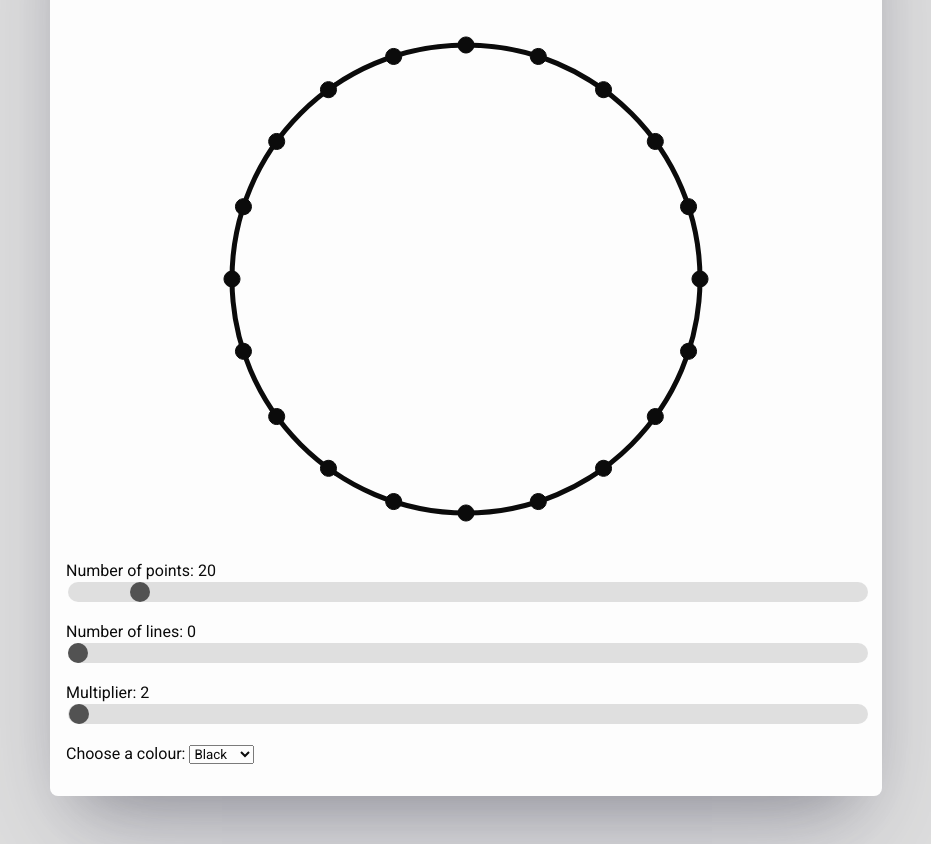
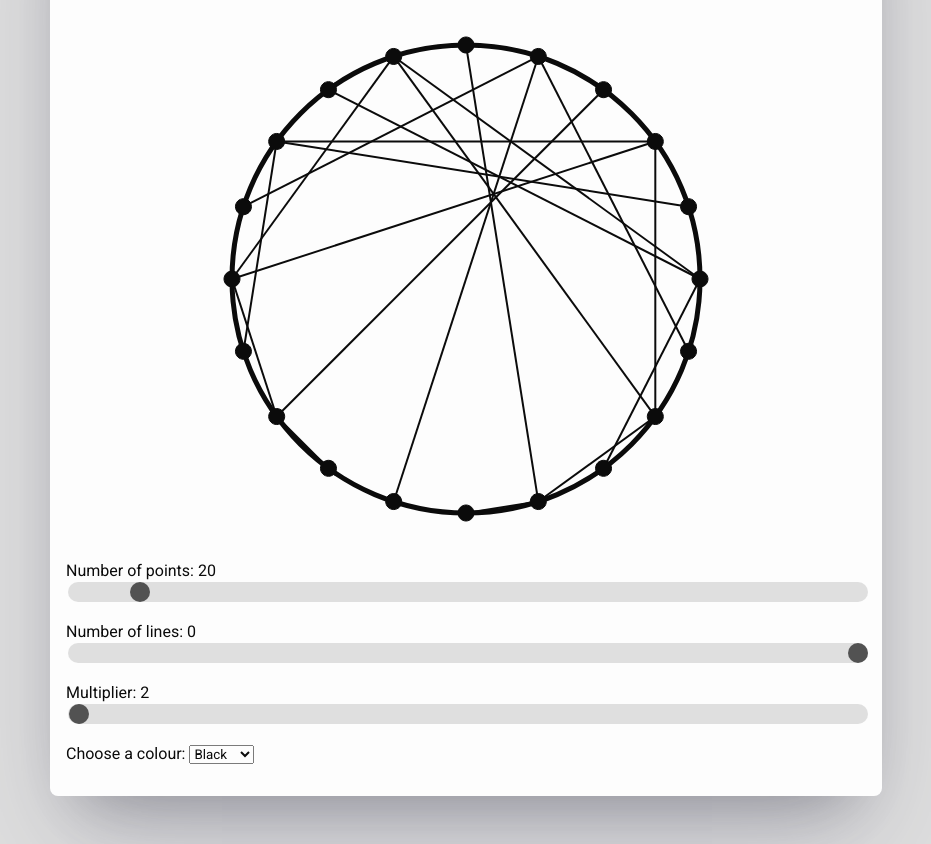
Before and after one commit to wpinrui/circleArt, a plain HTML site: page index.html in a window 1280 px wide. Shown: the part 207-1051 px from the top of the page, without its empty margins (174-1105 px from the left). Drawn offline with Linux system fonts and the light colour scheme.

Commit message:
changed default num of lines to 20

```diff
--- a/index.html
+++ b/index.html
@@ -52,7 +52,7 @@
       <input type="range" min="0" max="250" value="20" step="2" class="slider" id="num-points">
       <div style="margin-bottom: 1em;"></div>
       <label id="num-lines-label">Number of lines: 0</label>
-      <input type="range" min="0" max="20" value="0" step="1" class="slider" id="num-lines">
+      <input type="range" min="0" max="20" value="20" step="1" class="slider" id="num-lines">
       <div style="margin-bottom: 1em;"></div>
       <label id="multiplier-label">Multiplier: 2</label>
       <input type="range" min="0.4" max="1000" value="2" step="0.2" class="slider" id="multiplier">
--- a/scripts.js
+++ b/scripts.js
@@ -12,7 +12,7 @@ const containers = {
     color: "black",
     id: "draw-shapes",
     space: undefined,
-    numOfLines: 0,
+    numOfLines: 20,
     lines: [],
     points: [],
   },
```
